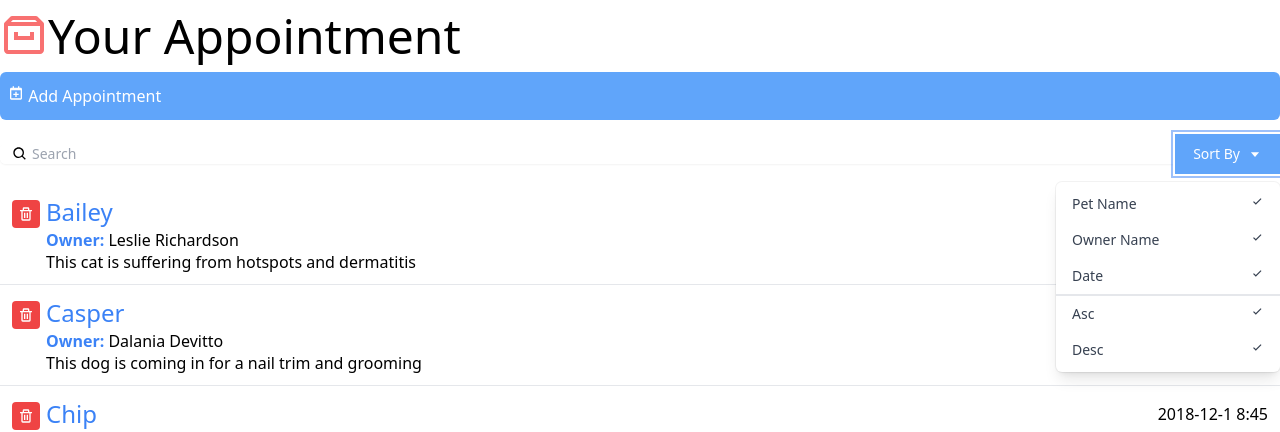
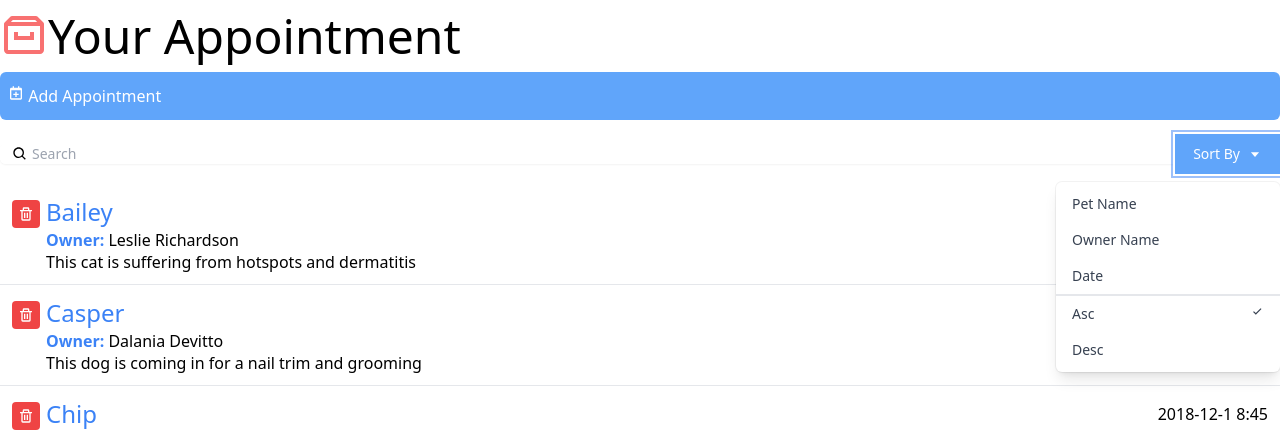
Before and after one commit to jsBear92/react.js.building.a.interface, a React (Create React App) app: page / in a window 1280 px wide. Both pictures are taken after a click on the button "Sort By". Shown: the top 432 px of the page. Built offline with nearby package versions, Linux system fonts and the light colour scheme; the HTML template or start-up script is replaced by a standard one.

Commit message:
add sorting interface

```diff
--- a/src/App.js
+++ b/src/App.js
@@ -45,7 +45,12 @@
         <BiArchive className="inline-block text-red-400 align-top" />Your Appointment</h1>
       <AddAppointment />
       <Search query={query}
-      onQueryChange={myQuery => setQuery(myQuery)} />
+        onQueryChange={myQuery => setQuery(myQuery)}
+        orderBy={orderBy}
+        onOrderByChange={mySort => setOrderBy(mySort)}
+        sortBy={sortBy}
+        onSortByChange={mySort => setSortBy(mySort)}
+      />
 
       <ul className="divide-y divide-gray-200">
         {filteredAppointments
--- a/src/components/Search.js
+++ b/src/components/Search.js
@@ -1,7 +1,7 @@
 import { BiSearch, BiCaretDown, BiCheck } from "react-icons/bi";
 import { useState } from "react";
 
-const DropDown = ( {toggle} ) => {
+const DropDown = ({ toggle, sortBy, onSortByChange, orderBy, onOrderByChange }) => {
     if (!toggle) {
         return null;
     }
@@ -9,27 +9,27 @@
         <div className="origin-top-right absolute right-0 mt-2 w-56
             rounded-md shadow-lg bg-white ring-1 ring-black ring-opacity-5">
             <div className="py-1" role="menu" aria-orientation="vertical" aria-labelledby="options-menu">
-            <div
+            <div onClick={() => onSortByChange('petName')}
                 className="px-4 py-2 text-sm text-gray-700 hover:bg-gray-100 hover:text-gray-900 flex justify-between cursor-pointer"
-                role="menuitem">Pet Name <BiCheck /></div>
-            <div
+                role="menuitem">Pet Name {(sortBy === 'petName') && <BiCheck />}</div>
+            <div onClick={() => onSortByChange('ownerName')}
                 className="px-4 py-2 text-sm text-gray-700 hover:bg-gray-100 hover:text-gray-900 flex justify-between cursor-pointer"
-                role="menuitem">Owner Name  <BiCheck /></div>
-            <div
+                role="menuitem">Owner Name  {(sortBy === 'ownerName') && <BiCheck />}</div>
+            <div onClick={() => onSortByChange('aptDate')}
                 className="px-4 py-2 text-sm text-gray-700 hover:bg-gray-100 hover:text-gray-900 flex justify-between cursor-pointer"
-                role="menuitem">Date <BiCheck /></div>
-            <div
+                role="menuitem">Date {(sortBy === 'aptDate') && <BiCheck />}</div>
+            <div onClick={() => onOrderByChange('asc')}
                 className="px-4 py-2 text-sm text-gray-700 hover:bg-gray-100 hover:text-gray-900 flex justify-between cursor-pointer border-gray-1 border-t-2"
-                role="menuitem">Asc <BiCheck /></div>
-            <div
+                role="menuitem">Asc {(orderBy === 'asc') && <BiCheck />}</div>
+            <div onClick={() => onOrderByChange('desc')}
                 className="px-4 py-2 text-sm text-gray-700 hover:bg-gray-100 hover:text-gray-900 flex justify-between cursor-pointer"
-                role="menuitem">Desc <BiCheck /></div>
+                role="menuitem">Desc {(orderBy === 'desc') && <BiCheck />}</div>
             </div>
         </div>
     );
 }
 
-const Search = ({ query, onQueryChange }) => {
+const Search = ({ query, onQueryChange, sortBy, onSortByChange, orderBy, onOrderByChange }) => {
     let [toggleSort, SetToggleSort] = useState(false);
     return (
         <div className="py-5">
@@ -47,7 +47,12 @@
                         className="justify-center px-4 py-2 bg-blue-400 border-2 border-blue-400 text-sm text-white hover:bg-blue-700 focus:outline-none focus:ring-2 focus:ring-offset-2 flex items-center" id="options-menu" aria-haspopup="true" aria-expanded="true">
                         Sort By <BiCaretDown className="ml-2" />
                         </button>
-                        <DropDown toggle={toggleSort} />
+                        <DropDown toggle={toggleSort}
+                            soryBy={sortBy}
+                            onSortByChange={mySort => onSortByChange(mySort)}
+                            orderBy={orderBy}
+                            onOrderByChange={myOrder => onOrderByChange(myOrder)}
+                        />
                     </div>
                 </div>
             </div>
```
